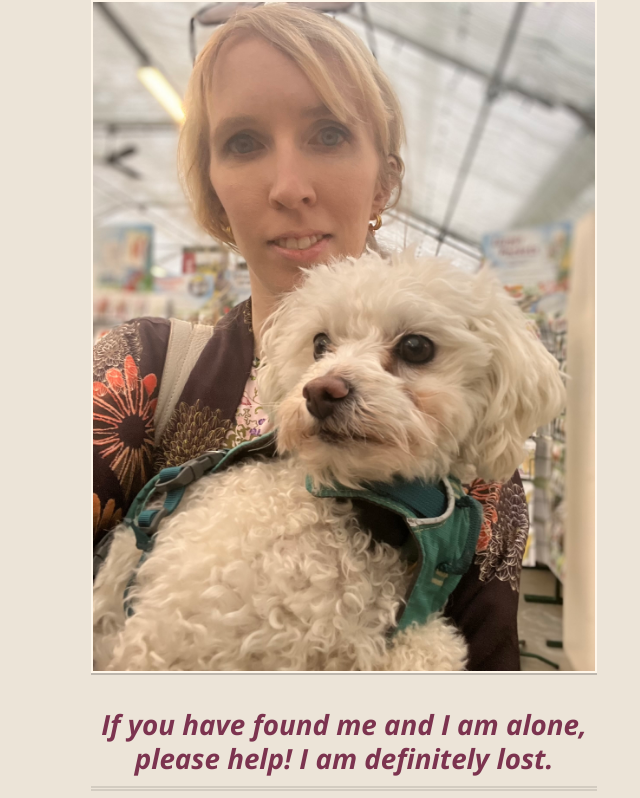
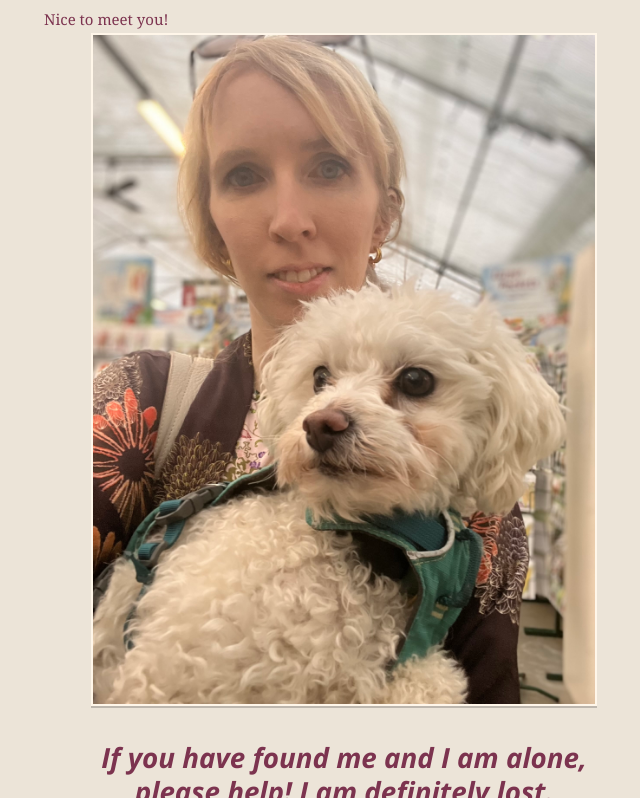
Before and after one commit to Mercurie/mercurie.github.io, a plain HTML site: page index.html in a window 1280 px wide. Shown: the part 130-928 px from the top of the page, without its empty margins (296-936 px from the left). Drawn offline with nearby package versions, Linux system fonts and the light colour scheme.

Commit message:
Update index.html

```diff
--- a/index.html
+++ b/index.html
@@ -32,7 +32,7 @@
 
       <header>
         <h1>Hello, I'm Oliver<br> <br> </h1>
-        <p class="asubtitle"> </p>
+        <p class="asubtitle">Nice to meet you!</p>
       </header>
 
       <section id="main_content">
```
